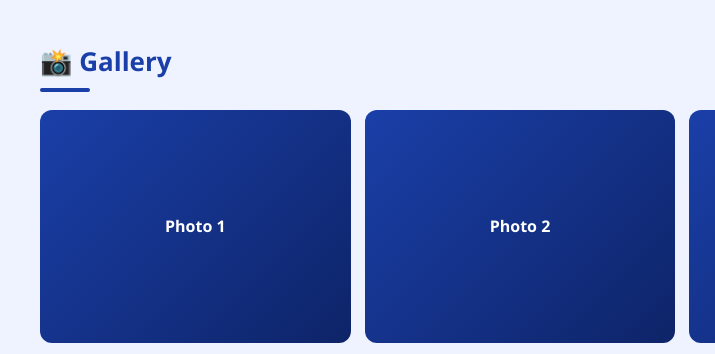
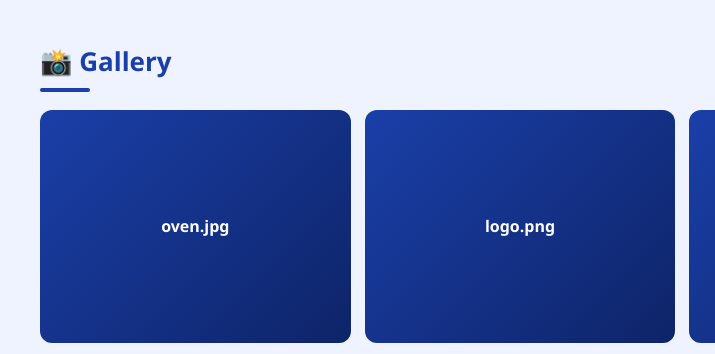
Before and after one commit to ekramulhasan72-dotcom/bhoradoba-royals-sporting-club, a plain HTML site: page index.html in a window 1280 px wide. Shown: the part 1870-2224 px from the top of the page, 120-835 px from the left. Drawn offline with Linux system fonts and the light colour scheme.

Commit message:
Update index.html

```diff
--- a/index.html
+++ b/index.html
@@ -212,8 +212,8 @@
   <h2 data-bn="📸 গ্যালারি">📸 Gallery</h2>
   <!-- To add a real photo, replace a .photo div with: <img src="photo1.jpg" style="width:100%;border-radius:12px"> -->
   <div class="grid">
-    <div class="photo" data-bn="ছবি ১">Photo 1</div>
-    <div class="photo" data-bn="ছবি ২">Photo 2</div>
+    <div class="photo" data-bn="ছবি ১">oven.jpg </div>
+    <div class="photo" data-bn="ছবি ২">logo.png </div>
     <div class="photo" data-bn="ছবি ৩">Photo 3</div>
     <div class="photo" data-bn="ভিডিও (ইউটিউব লিংক)">Video (YouTube link)</div>
   </div>
```
